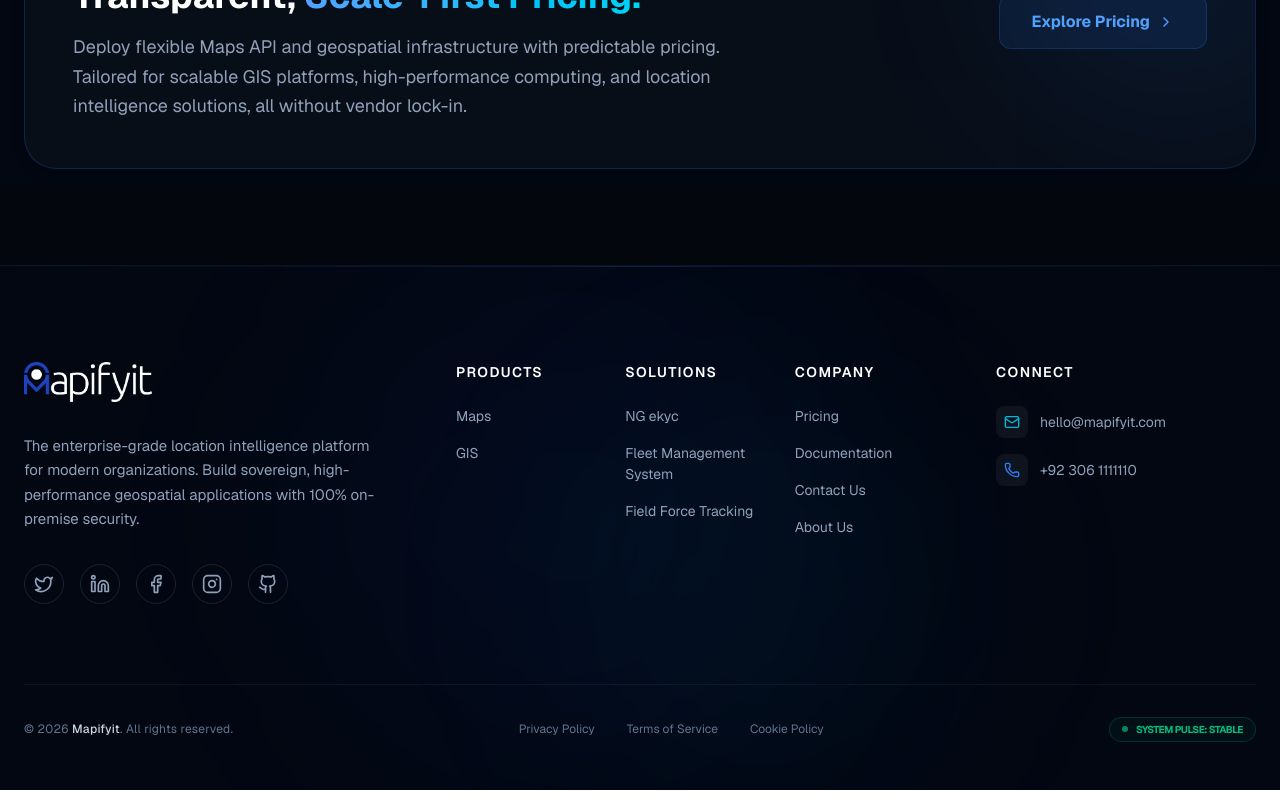
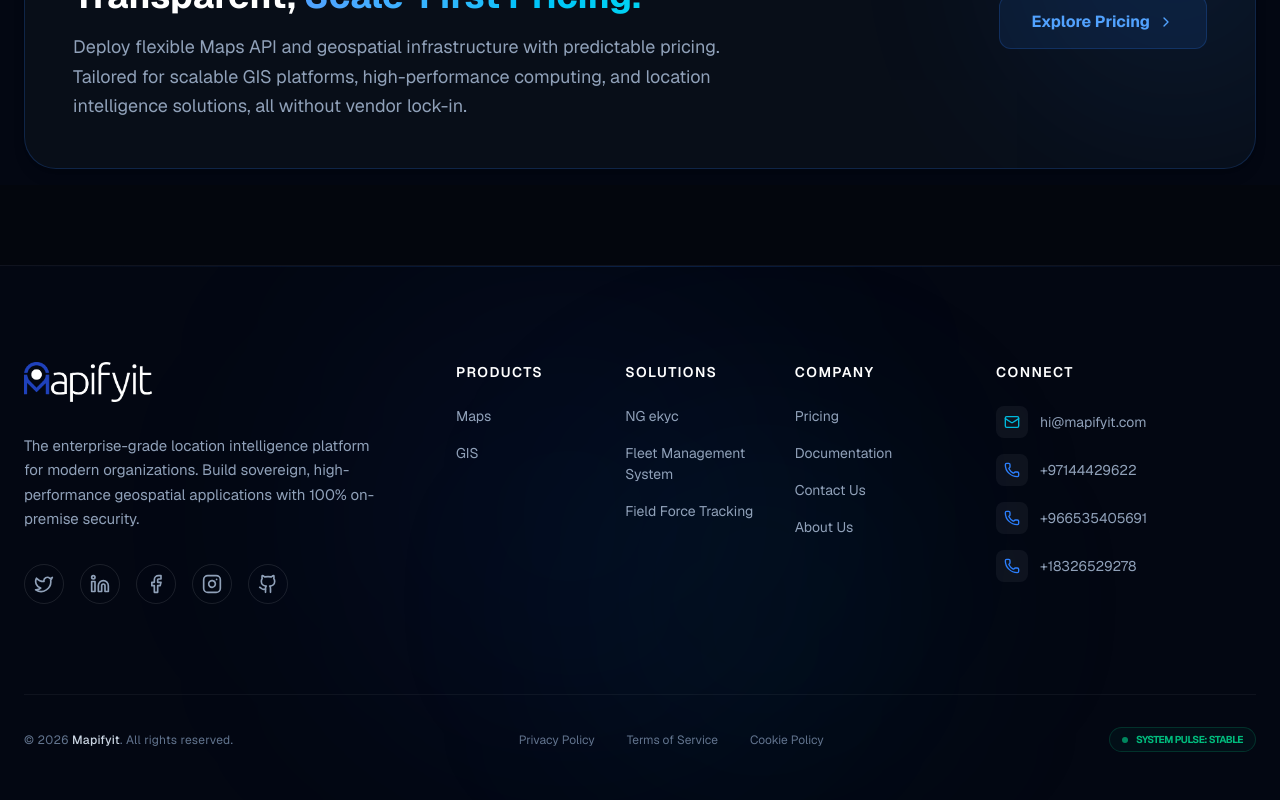
Before and after one commit to malik9594/mapifyit-web, a Next.js app: page / in a window 1280 px wide. Shown: the part 4425-5225 px from the top of the page. Built offline with nearby package versions, Linux system fonts and the light colour scheme; no server answers.

Commit message:
new fixes

```diff
--- a/components/Footer.tsx
+++ b/components/Footer.tsx
@@ -104,13 +104,26 @@ export default function Footer() {
                                 <div className="w-8 h-8 rounded-lg bg-white/5 flex items-center justify-center">
                                     <Mail className="w-4 h-4 text-cyan-500" />
                                 </div>
-                                <span>hello@mapifyit.com</span>
+                                <span>hi@mapifyit.com</span>
                             </div>
                             <div className="flex items-center gap-3 text-slate-400 hover:text-slate-200 transition-colors text-sm">
                                 <div className="w-8 h-8 rounded-lg bg-white/5 flex items-center justify-center">
                                     <Phone className="w-4 h-4 text-blue-500" />
                                 </div>
-                                <span>+92 306 1111110</span>
+                                <span>+97144429622</span>
+
+                            </div>
+                            <div className="flex items-center gap-3 text-slate-400 hover:text-slate-200 transition-colors text-sm">
+                                <div className="w-8 h-8 rounded-lg bg-white/5 flex items-center justify-center">
+                                    <Phone className="w-4 h-4 text-blue-500" />
+                                </div>
+                                <span>+966535405691</span>
+                            </div>
+                            <div className="flex items-center gap-3 text-slate-400 hover:text-slate-200 transition-colors text-sm">
+                                <div className="w-8 h-8 rounded-lg bg-white/5 flex items-center justify-center">
+                                    <Phone className="w-4 h-4 text-blue-500" />
+                                </div>
+                                <span>+18326529278</span>
                             </div>
                         </div>
 
```
